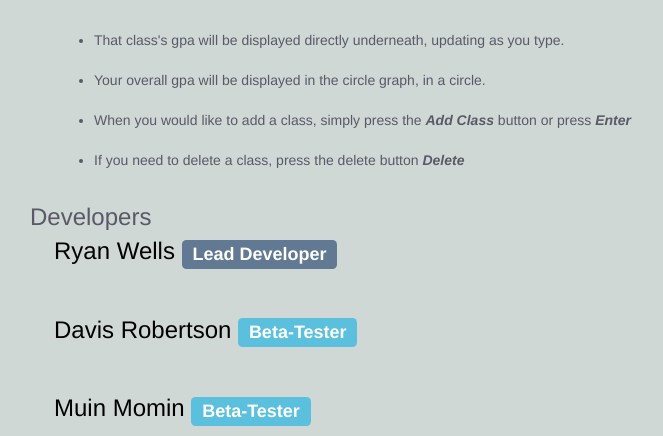
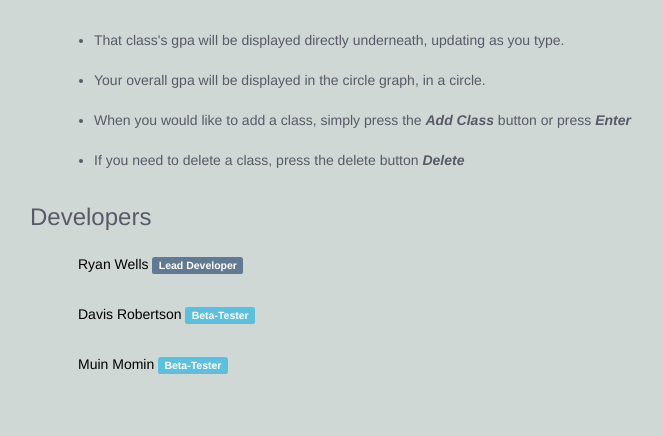
Before and after one commit to rawells14/GetMyGpa, a Flask app: template templates/About/about.html in a window 1280 px wide. Shown: the part 773-1209 px from the top of the page, without its empty margins (290-953 px from the left). After the commit the page ends 1147 px from the top, so only its background shows below. Run offline with Flask 2, Linux system fonts and the light colour scheme; the template is opened without the code that fills it, so the values that code supplies are empty; some web fonts are replaced.

Commit message:
fixed indent

```diff
--- a/css/style.css
+++ b/css/style.css
@@ -103,6 +103,9 @@
 .titlesect{
     font-size: 24px;
 }
+a{
+
+}
 #aboutpagesect a{
     text-indent: 24px;
     text-decoration: none;
@@ -130,3 +133,7 @@
 .pad{
     padding-bottom: 1.5%;
 }
+#devs{
+    font-size: 14px;
+    margin-left: 24px;
+}
--- a/templates/About/about.html
+++ b/templates/About/about.html
@@ -121,7 +121,9 @@
     </div>
     <div class="titlesect">
         Developers
-    </divf    <br>
+    </div>
+    <br>
+    <div id ="devs">
         <a href="https://github.com/rawells14">
             <p>Ryan Wells
                 <span class="label label-primary">
@@ -145,7 +147,7 @@
                 </span>
             </p>
         </a>
-
+    </div>
 </div>
 </body>
 </html>
```
Lines whose indentation alone changed are shown as unchanged.
